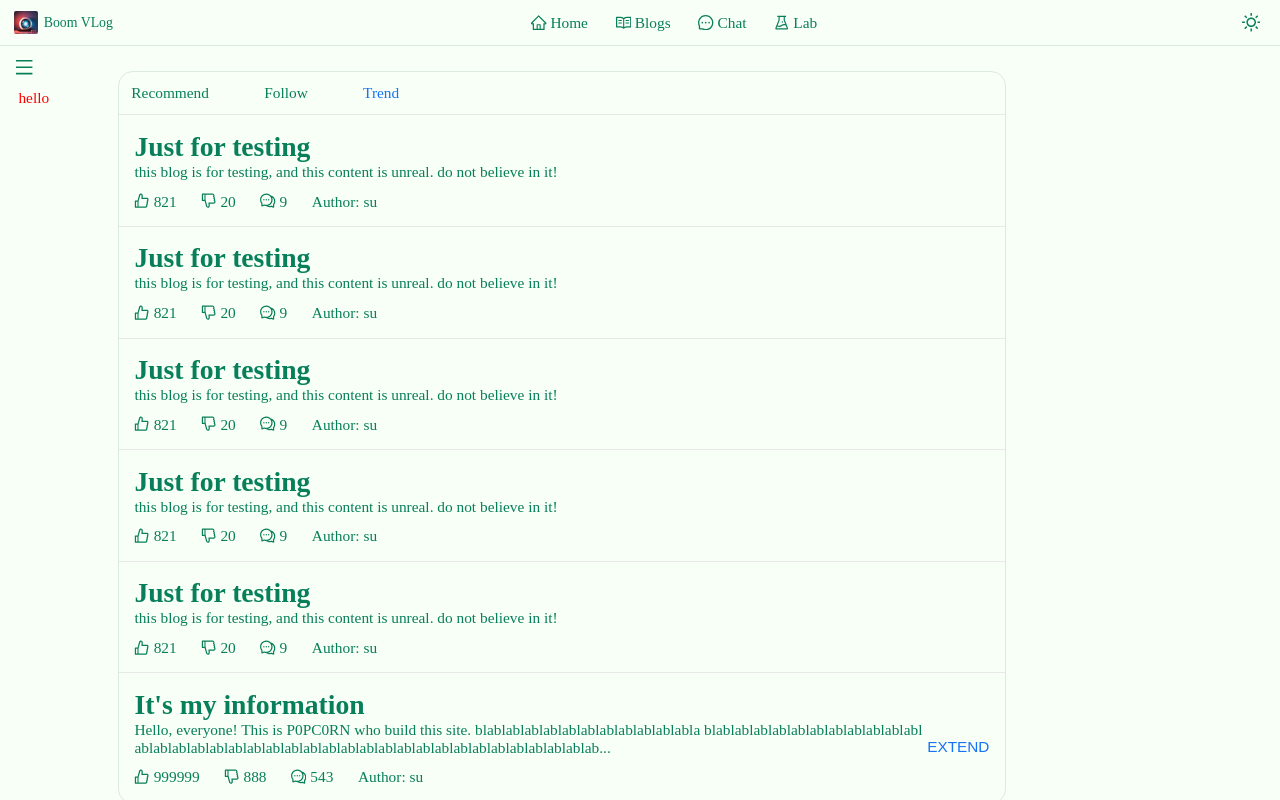
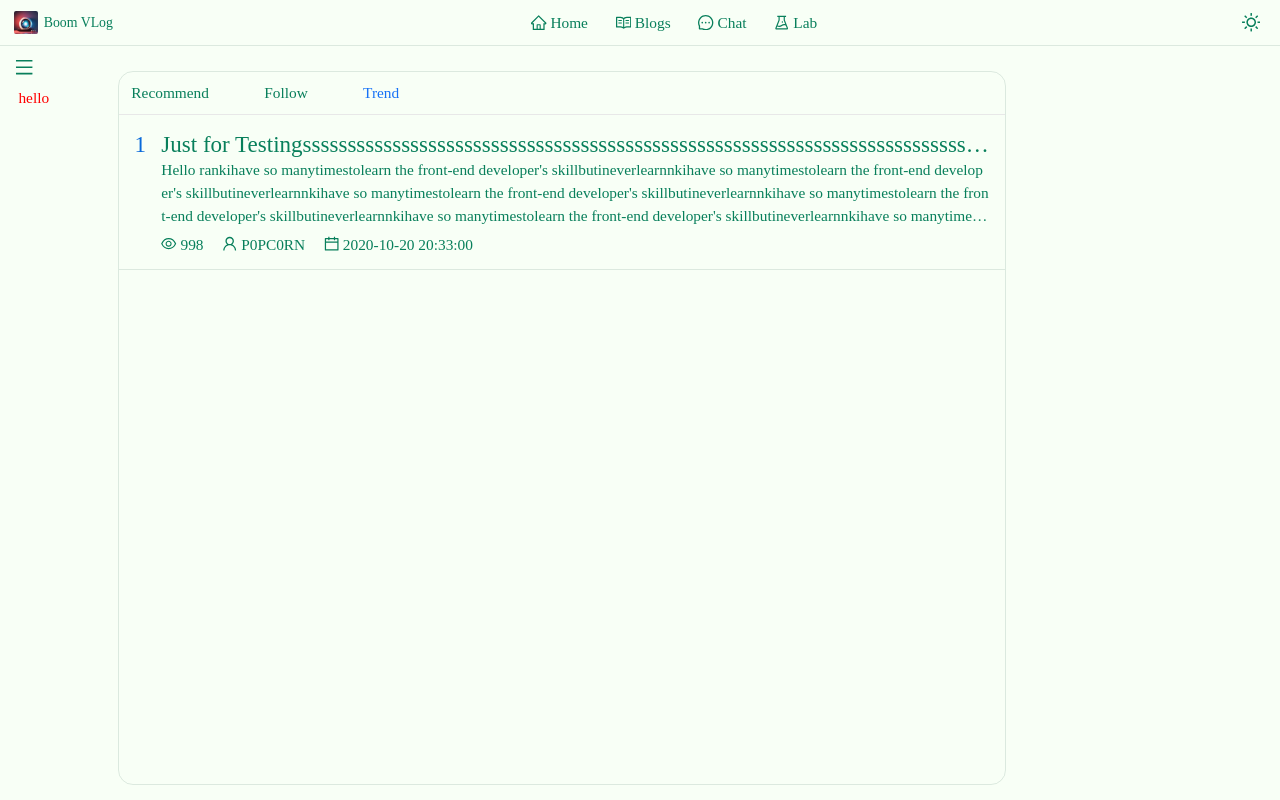
Before and after one commit to jssosoTo/Boom_log, a React (Vite) app: page /blogs/trend in a window 1280 px wide. Built offline with nearby package versions, Linux system fonts and the light colour scheme.

Commit message:
✨ feat(博客功能): 完成博客主页的趋势功能以及详情页设置回退功能

```diff
--- /dev/null
+++ b/src/components/TrendItem/index.module.css
@@ -0,0 +1,53 @@
+.TrendContainer {
+  padding: 1rem;
+
+  display: flex;
+  gap: 1rem;
+
+  border-bottom: 1px solid var(--border-color);
+}
+
+.RankTitle {
+  font-size: 1.5rem;
+  color: var(--link-color);
+}
+
+.Content {
+  flex: 1;
+  overflow: hidden;
+}
+
+.Content p {
+  overflow: hidden;
+  text-overflow: ellipsis;
+  white-space: nowrap;
+  word-break: break-all;
+  word-wrap: break-word;
+}
+
+.Content p:nth-child(2) {
+  text-wrap: wrap;
+  overflow: hidden;
+  text-overflow: ellipsis;
+  display: -webkit-box;
+  -webkit-line-clamp: 3;
+  -webkit-box-orient: vertical;
+
+  line-height: 1.5;
+}
+
+.Content p:first-child {
+  cursor: pointer;
+  font-size: 1.5rem;
+}
+
+.Content p:first-child:hover {
+  text-decoration: underline;
+}
+
+.DataContainer {
+  margin-top: 0.6rem;
+  display: flex;
+  align-items: center;
+  gap: 1.2rem;
+}
--- /dev/null
+++ b/src/components/TrendItem/index.tsx
@@ -0,0 +1,45 @@
+import { CalendarOutlined, EyeOutlined, UserOutlined } from "@ant-design/icons";
+import styles from "./index.module.css";
+import moment from "moment";
+
+function TrendItem({
+  visited,
+  title,
+  description,
+  rank,
+  author,
+  publishTime,
+}: TrendInterface) {
+  return (
+    <div className={styles.TrendContainer}>
+      <div className={styles.RankTitle}>{rank}</div>
+      <div className={styles.Content}>
+        <p>{title}</p>
+        <p>{description}</p>
+        <div className={styles.DataContainer}>
+          <div>
+            <EyeOutlined /> <span>{visited}</span>
+          </div>
+          <div>
+            <UserOutlined /> <span>{author}</span>
+          </div>
+          <div>
+            <CalendarOutlined />{" "}
+            <span>{moment(publishTime).format("YYYY-MM-DD HH:mm:ss")}</span>
+          </div>
+        </div>
+      </div>
+    </div>
+  );
+}
+
+export interface TrendInterface {
+  visited: number;
+  title: string;
+  description: string;
+  rank: number;
+  author: string;
+  publishTime: string;
+}
+
+export default TrendItem;
--- a/src/pages/Blogs/BlogDetail/index.tsx
+++ b/src/pages/Blogs/BlogDetail/index.tsx
@@ -19,7 +19,10 @@ function BlogDetail() {
   const titleDOM = useRef(null);
 
   return (
-    <Sidebar sidebarContent={<div style={{ color: "red" }}>hello</div>}>
+    <Sidebar
+      isWithdraw={true}
+      sidebarContent={<div style={{ color: "red" }}>hello</div>}
+    >
       <div
         className={classNames(
           "main-container",
--- a/src/pages/Blogs/index.tsx
+++ b/src/pages/Blogs/index.tsx
@@ -3,6 +3,7 @@ import Sidebar from "../../components/Sidebar";
 import styles from "./index.module.css";
 import { Link, useLocation } from "react-router-dom";
 import BlogItem, { BlogType } from "../../components/BlogItem";
+import TrendItem, { TrendInterface } from "../../components/TrendItem";
 
 function Blogs() {
   const classifyRoutes: { path: string; title: string }[] = [
@@ -83,6 +84,19 @@ function Blogs() {
   ];
   const location = useLocation();
 
+  const mockTrendData: Array<TrendInterface> = [
+    {
+      title:
+        "Just for Testingsssssssssssssssssssssssssssssssssssssssssssssssssssssssssssssssssssssssssssssssssssssss",
+      rank: 1,
+      publishTime: "2020-10-20 20:33:00",
+      author: "P0PC0RN",
+      visited: 998,
+      description:
+        "Hello rankihave so manytimestolearn the front-end developer's skillbutineverlearnnkihave so manytimestolearn the front-end developer's skillbutineverlearnnkihave so manytimestolearn the front-end developer's skillbutineverlearnnkihave so manytimestolearn the front-end developer's skillbutineverlearnnkihave so manytimestolearn the front-end developer's skillbutineverlearnnkihave so manytimestolearn the front-end developer's skillbutineverlearnittoomuchimsohouhuiaaaaaaaaaaa",
+    },
+  ];
+
   return (
     <Sidebar sidebarContent={<div style={{ color: "red" }}>hello</div>}>
       <div
@@ -112,9 +126,16 @@ function Blogs() {
             ))}
           </ul>
           <div className={styles.BlogsContainer}>
-            {blogs.map((blog) => (
-              <BlogItem key={blog.id} {...blog} />
-            ))}
+            {location.pathname !==
+            (
+              classifyRoutes.find((item) => item.title === "Trend") as {
+                path: string;
+              }
+            ).path
+              ? blogs.map((blog) => <BlogItem key={blog.id} {...blog} />)
+              : mockTrendData.map((item) => (
+                  <TrendItem key={item.rank} {...item} />
+                ))}
           </div>
         </main>
       </div>
```
